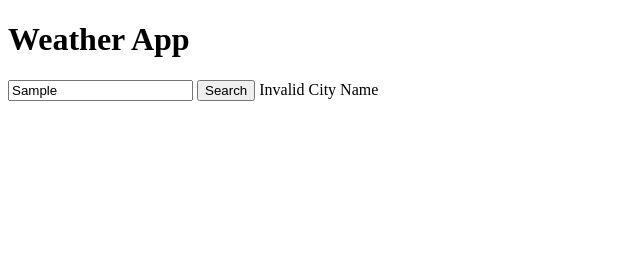
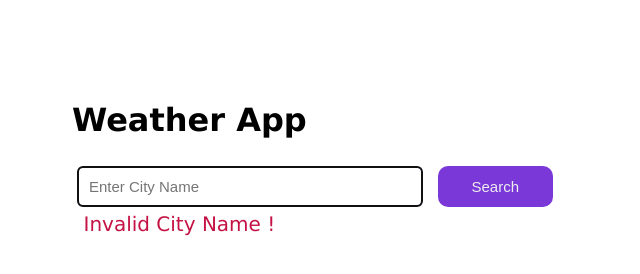
Before and after one commit to Sushrut-Kadam/Weather-App, a website: page index.html in a window 1280 px wide. Both pictures are taken after typing "Sample" into the empty fields and a click on the button "Search". Shown: the whole page, without its empty margins (0-640 px from the left). Drawn offline with Linux system fonts and the light colour scheme; no server answers.

Commit message:
styling added

```diff
--- a/script.js
+++ b/script.js
@@ -6,25 +6,21 @@ form.addEventListener("submit", e => {
     e.preventDefault();
     const inputVal = input.value;
 
-    console.log("Working");
-    console.log(inputVal);
-    // console.log(input.value);
-
     const apiKey = "2c09af89cc7953eb2917b4239b1fade4";
 
-    const url = `https://api.openweathermap.org/data/2.5/weather?q=${inputVal}&appid=${apiKey}&units=metric`;
+    const url = `https://api.openweathermap.org/data/2.5/weather?q=${inputVal}&appid=${apiKey}&units=metric `;
 
     fetch(url
     ).then(response => response.json()
     ).then(data => {
-            const { main, name, sys, weather } = data;
+        const { main, name, sys } = data;
 
         const li = document.createElement("li");
         li.classList.add("city");
         const markup = `
                 <h2 class="city-name" data-name="${name}, ${sys.country}">
                     <span>${name}</span>
-                    <sup>${sys.country}</sup>
+                    <span>${sys.country}</span>
                 </h2>
                 <div class="city-temp">${main.temp}<sup>°C</sup>
                 </div>
@@ -39,9 +35,9 @@ form.addEventListener("submit", e => {
         list.appendChild(li);
     })
         .catch(() => {
-            message.textContent = "Invalid City Name";
+            message.textContent = "Invalid City Name !";
         });
-});
+
 
 
     const message = document.querySelector(".message");
@@ -49,3 +45,4 @@ const message = document.querySelector(".message");
     message.textContent = "";
     form.reset();
     input.focus();
+});
--- a/styles.css
+++ b/styles.css
@@ -1,22 +1,70 @@
+body{
+    font-family: 'Lucida Sans', 'Lucida Sans Regular', 'Lucida Grande', 'Lucida Sans Unicode', Geneva, Verdana, sans-serif;
+}
+
+.container{
+    position: absolute;
+    top: 10%;
+    margin: 0 5%;
+    width: 90%;
+}
+
+#input{
+    width: 50%;
+}
+
 ul{
     list-style: none;
 }
 
-img{
+input{
+    display: inline-block;
+    width: 60%;
+    padding: 10px;
+    margin: 5px;
+    box-sizing: border-box;
+    border: 2px solid #7b38d8;
+    border-radius: 5px;
+    color: #7b38d8;
+    font-size: 15px;
+}
+
+button{
+    display: inline-block;
+    width: 20%;
+    padding: 10px;
+    margin: 5px;
+    border-radius: 10px;
+    border: 2px solid #7b38d8;
+    background-color: #7b38d8;
+    color: #eeeeee;
+    text-align: center;
+    font-size: 15px;
+}
+
+form span{
     display: block;
-    max-width: 100%;
-    height: auto;
+    width: 60%;
+    margin-left: 2%;
+    font-size: 20px;
+    color: #c51244;
 }
 
 .cities{
     display: grid;
-    grid-gap: 30px 20px;
+    grid-gap: 25px 20px;
     grid-template-columns: repeat(4, 1fr);
 }
 
 .city{
     position: relative;
-    padding: 10%;
+    top: 0;
+    left: 0;
+    padding: 8% 0;
     border: 1px solid black;
     border-radius: 20px;
+    box-shadow: 0 4px 8px 0 rgba(0, 0, 0, 0.2);
+    background-color: #0abaff;
+    color: #313d2f;
+    text-align: center;
 }
```
Lines whose indentation alone changed are shown as unchanged.
